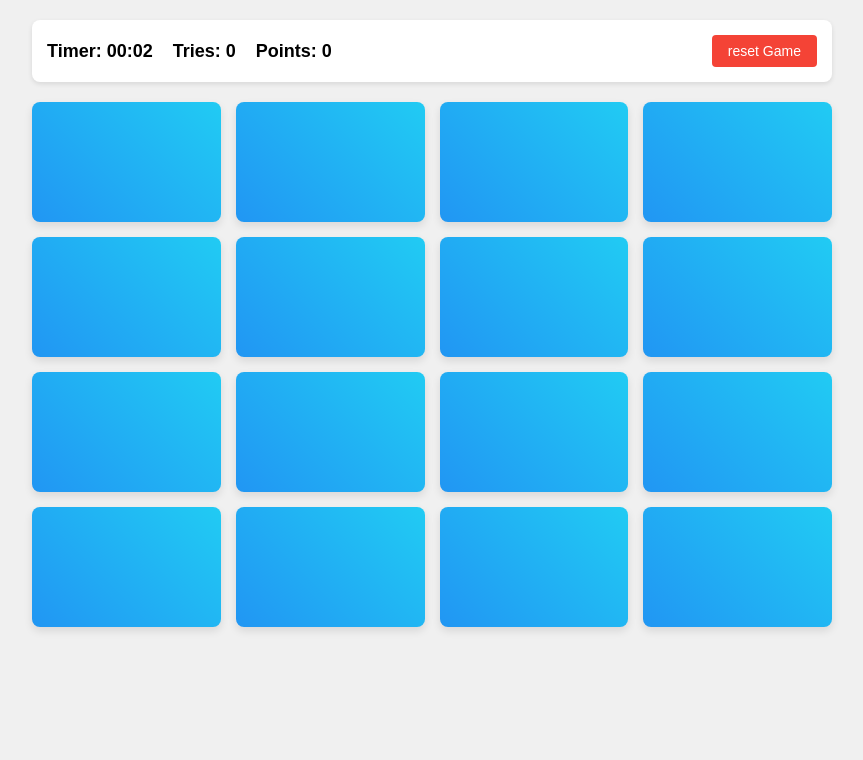
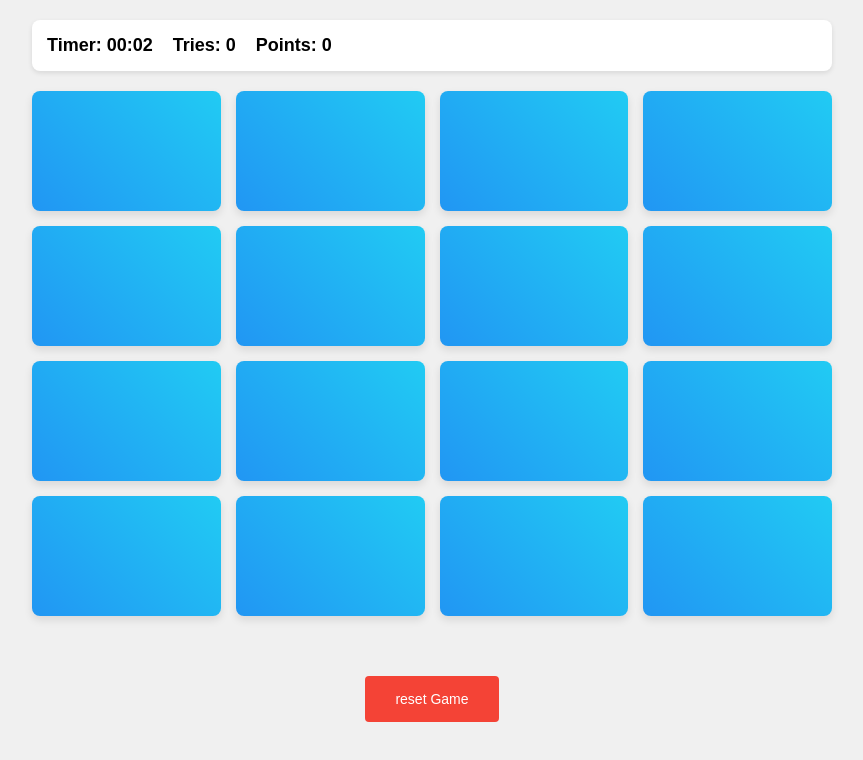
Before and after one commit to hagalaz-star/cardGame, a website built with Vite: page index.html in a window 1280 px wide. Both pictures are taken after a click on the button "start Game". Shown: the whole page, without its empty margins (208-1071 px from the left). Built offline with nearby package versions, Linux system fonts and the light colour scheme.

Commit message:
refactoring

```diff
--- a/index.html
+++ b/index.html
@@ -16,7 +16,6 @@
             <span>Tries: <span id="tryCount">0</span></span>
             <span>Points: <span id="pointCount">0</span></span>
           </div>
-          <button id="resetBtn" style="display: none">reset Game</button>
         </div>
       </header>
       <main class="game-board">
@@ -24,6 +23,9 @@
           <!-- 카드 동적 실행부분-->
         </div>
       </main>
+      <div id="foot">
+        <button id="resetBtn" style="display: none">reset Game</button>
+      </div>
     </div>
     <script type="module" src="/src/main.js"></script>
   </body>
--- a/src/main.js
+++ b/src/main.js
@@ -253,4 +253,6 @@ document.getElementById("resetBtn").addEventListener("click", () => {
 
   // 카드 다시 생성
   createCards();
+  // 타이머 다시 시작
+  startTimer();
 });
--- a/src/style.css
+++ b/src/style.css
@@ -45,8 +45,16 @@ button:hover {
   background-color: #45a049;
 }
 
+#foot {
+  display: flex;
+  justify-content: center;
+  align-items: center;
+  margin-top: 60px;
+}
+
 #resetBtn {
   background-color: #f44336;
+  padding: 15px 30px;
 }
 
 #resetBtn:hover {
```
